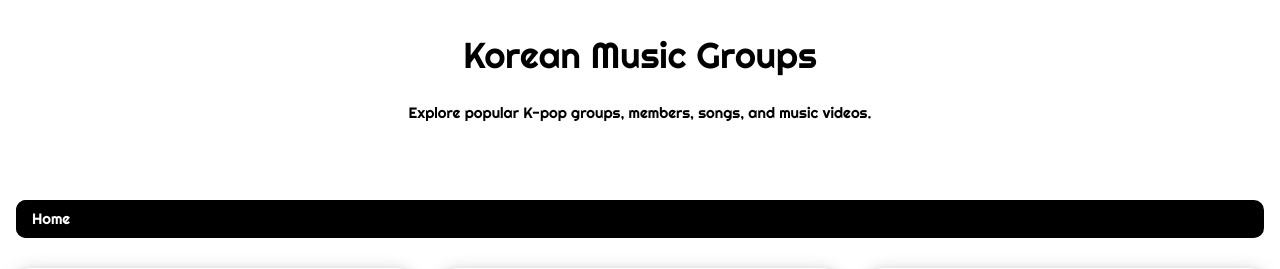
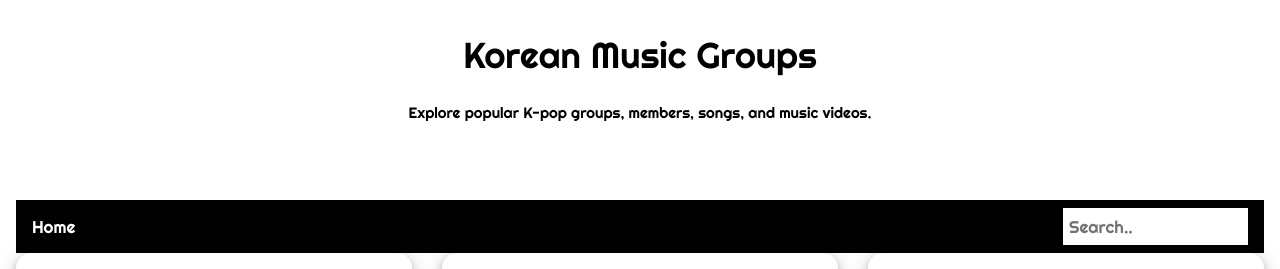
Before and after one commit to JaecobV/flask, a Flask app: page / in a window 1280 px wide. Shown: the part 42-311 px from the top of the page. Run offline with Flask 3, Linux system fonts and the light colour scheme; data comes from the database, SQL or seed files in the repository.

Commit message:
added a search bar from w3schools

```diff
--- a/app.py
+++ b/app.py
@@ -1,4 +1,4 @@
-from flask import Flask, g, render_template
+from flask import Flask, g, render_template, request
 import sqlite3
 
 DATABASE = 'database.db'
--- a/static/style.css
+++ b/static/style.css
@@ -86,6 +86,45 @@ img{
     height: 100%;
 }
 
+/* Add a black background color to the top navigation bar */
+.topnav {
+  overflow: hidden;
+  background-color: black;
+}
+
+/* Style the links inside the navigation bar */
+.topnav a {
+  float: left;
+  display: block;
+  color: black;
+  text-align: center;
+  padding: 14px 16px;
+  text-decoration: none;
+  font-size: 17px;
+}
+
+/* Change the color of links on hover */
+.topnav a:hover {
+  background-color: #ddd;
+  color: black;
+}
+
+/* Style the "active" element to highlight the current page */
+.topnav a.active {
+  background-color: black;
+  color: white;
+}
+
+/* Style the search box inside the navigation bar */
+.topnav input[type=text] {
+  float: right;
+  padding: 6px;
+  border: none;
+  margin-top: 8px;
+  margin-right: 16px;
+  font-size: 17px;
+}
+
 /* columns */
 
 .left{
--- a/templates/home.html
+++ b/templates/home.html
@@ -1,6 +1,11 @@
 {% extends "layout.html" %}
 {% block body %}
 <!--home page goes here-->
+<!--search bar-->
+<div class="topnav">
+  <a class="active" href="#home">Home</a>
+  <input type="text" placeholder="Search..">
+</div>
 <!--3 column grid-->
  <div class="three-column">
     {% for Group in results %}
--- a/templates/layout.html
+++ b/templates/layout.html
@@ -14,9 +14,6 @@
         <h1>Korean Music Groups</h1>
         <p>Explore popular K-pop groups, members, songs, and music videos.</p>
     </div>
-    <nav class="w3-bar w3-black">
-        <a href="/" class="w3-bar-item w3-button">Home</a>
-    </nav>
     {% block body %}
     {% endblock %}
 </body>
```
